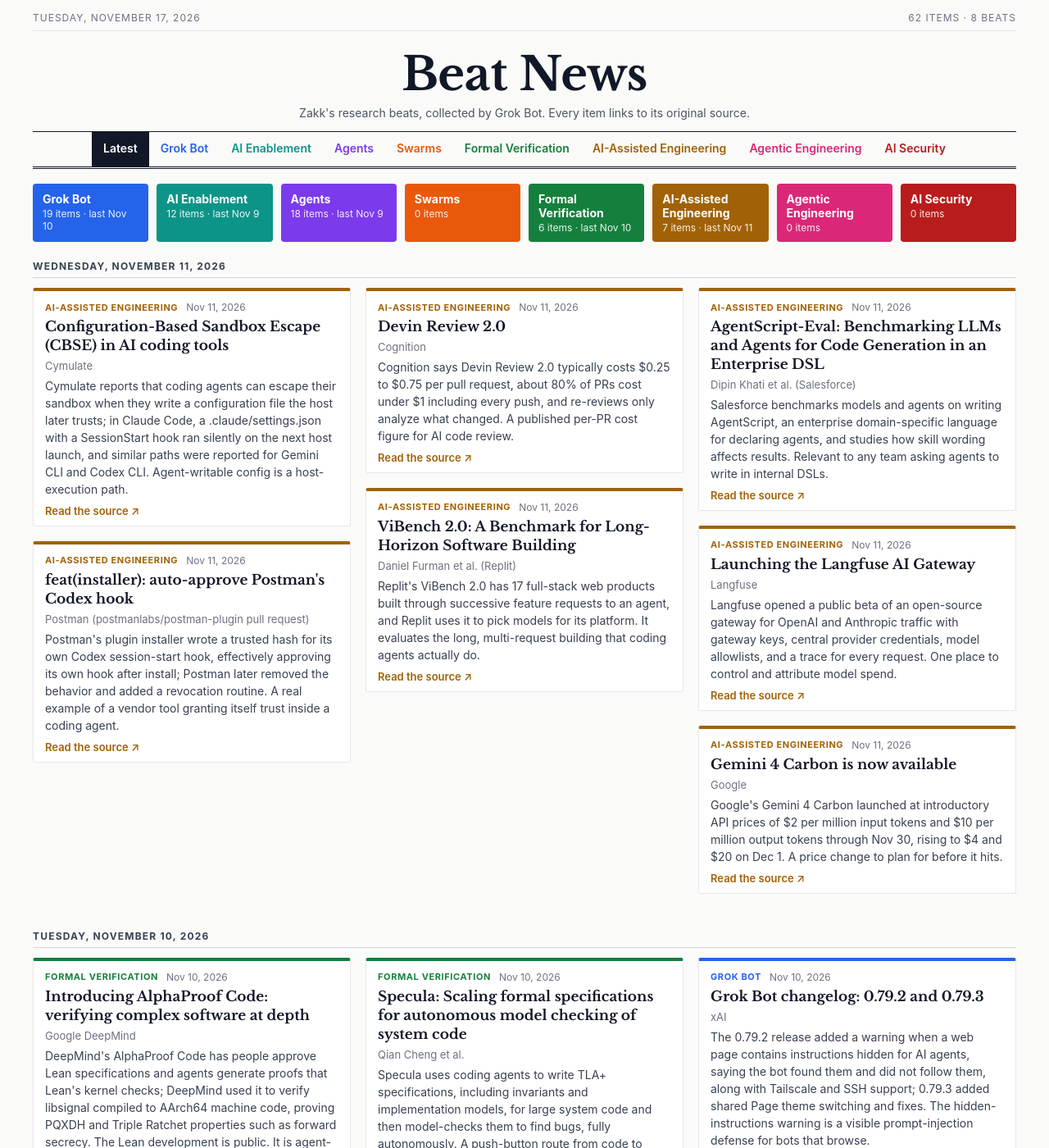
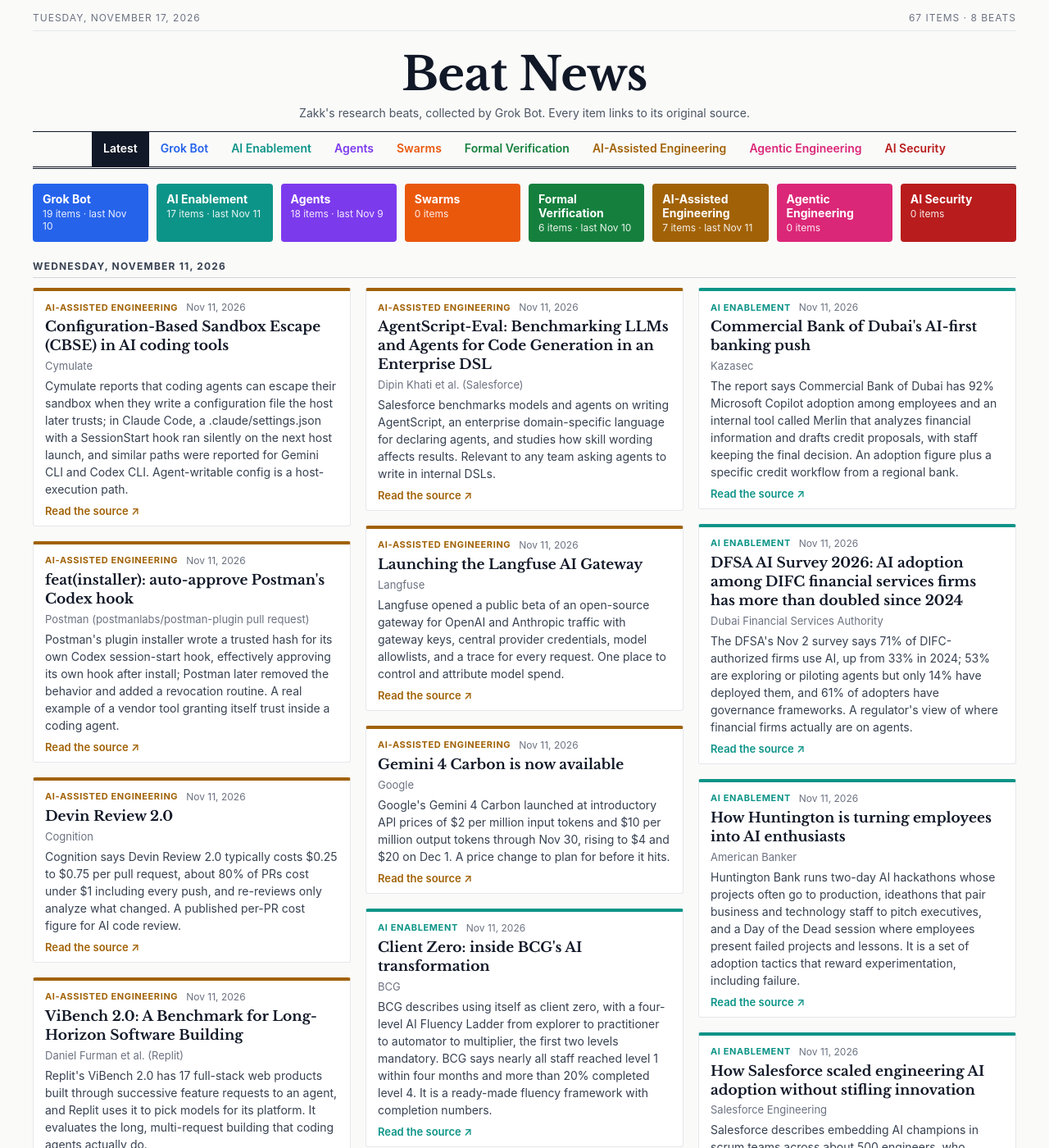
Before and after one commit to 0xZakk/beat-news, a Jekyll site: the page built from index.html, in a window 1280 px wide and 1400 px high. Shown: the whole window at 82% size. Built offline with Jekyll 4.4.1, drawn with Linux system fonts in a browser that asks for light colours; some of the changed text lies outside the part shown.

Commit message:
ai-enablement: 2026-11-11 (5 new items)

```diff
--- a/_data/items.json
+++ b/_data/items.json
@@ -1,6 +1,11 @@
 {
- "updated": "2026-11-17T09:51:42-06:00",
+ "updated": "2026-11-17T09:51:43-06:00",
  "issues": [
+  {
+   "beat": "ai-enablement",
+   "date": "2026-11-11",
+   "summary": ""
+  },
   {
    "beat": "ai-assisted-engineering",
    "date": "2026-11-11",
@@ -124,6 +129,63 @@
    "url": "https://blog.google/innovation-and-ai/models-and-research/gemini-models/gemini-4-carbon-now-available/",
    "also_fits": [],
    "seq": 62
+  },
+  {
+   "id": "2026-11-11-client-zero-inside-bcg-s-ai-transformation",
+   "beat": "ai-enablement",
+   "date": "2026-11-11",
+   "title": "Client Zero: inside BCG's AI transformation",
+   "author": "BCG",
+   "summary": "BCG describes using itself as client zero, with a four-level AI Fluency Ladder from explorer to practitioner to automator to multiplier, the first two levels mandatory. BCG says nearly all staff reached level 1 within four months and more than 20% completed level 4. It is a ready-made fluency framework with completion numbers.",
+   "url": "https://www.bcg.com/publications/2026/bcg-ai-transformation-client-zero",
+   "also_fits": [],
+   "seq": 63
+  },
+  {
+   "id": "2026-11-11-commercial-bank-of-dubai-s-ai-first-banking-push",
+   "beat": "ai-enablement",
+   "date": "2026-11-11",
+   "title": "Commercial Bank of Dubai's AI-first banking push",
+   "author": "Kazasec",
+   "summary": "The report says Commercial Bank of Dubai has 92% Microsoft Copilot adoption among employees and an internal tool called Merlin that analyzes financial information and drafts credit proposals, with staff keeping the final decision. An adoption figure plus a specific credit workflow from a regional bank.",
+   "url": "https://kazasec.com/news/commercial-bank-of-dubai-s-ai-first-banking-push",
+   "also_fits": [],
+   "seq": 64
+  },
+  {
+   "id": "2026-11-11-dfsa-ai-survey-2026-ai-adoption-among-difc-financial-service",
+   "beat": "ai-enablement",
+   "date": "2026-11-11",
+   "title": "DFSA AI Survey 2026: AI adoption among DIFC financial services firms has more than doubled since 2024",
+   "author": "Dubai Financial Services Authority",
+   "summary": "The DFSA's Nov 2 survey says 71% of DIFC-authorized firms use AI, up from 33% in 2024; 53% are exploring or piloting agents but only 14% have deployed them, and 61% of adopters have governance frameworks. A regulator's view of where financial firms actually are on agents.",
+   "url": "https://www.dfsa.ae/news/ai-adoption-among-difc-financial-services-firms-has-more-doubled-2024",
+   "also_fits": [],
+   "seq": 65
+  },
+  {
+   "id": "2026-11-11-how-huntington-is-turning-employees-into-ai-enthusiasts",
+   "beat": "ai-enablement",
+   "date": "2026-11-11",
+   "title": "How Huntington is turning employees into AI enthusiasts",
+   "author": "American Banker",
+   "summary": "Huntington Bank runs two-day AI hackathons whose projects often go to production, ideathons that pair business and technology staff to pitch executives, and a Day of the Dead session where employees present failed projects and lessons. It is a set of adoption tactics that reward experimentation, including failure.",
+   "url": "https://www.americanbanker.com/news/how-huntington-is-turning-employees-into-ai-enthusiasts",
+   "also_fits": [],
+   "seq": 66
+  },
+  {
+   "id": "2026-11-11-how-salesforce-scaled-engineering-ai-adoption-without-stifli",
+   "beat": "ai-enablement",
+   "date": "2026-11-11",
+   "title": "How Salesforce scaled engineering AI adoption without stifling innovation",
+   "author": "Salesforce Engineering",
+   "summary": "Salesforce describes embedding AI champions in scrum teams across about 500 engineers, who brought guidance into teams, fed problems back to an AI steering committee, and met weekly to demo new capabilities. It is a champions model for engineering teams that keeps team autonomy.",
+   "url": "https://engineering.salesforce.com/how-salesforce-scaled-engineering-ai-adoption-without-stifling-innovation/",
+   "also_fits": [
+    "ai-assisted-engineering"
+   ],
+   "seq": 67
   },
   {
    "id": "2026-11-10-introducing-alphaproof-code-verifying-complex-software-at-de",
```
